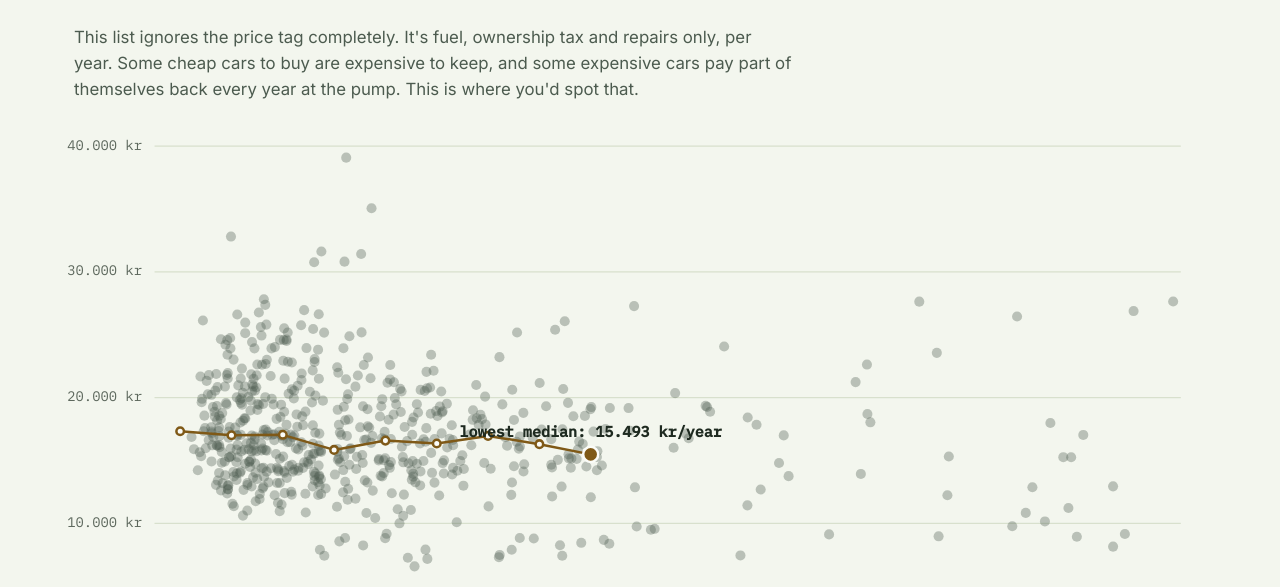
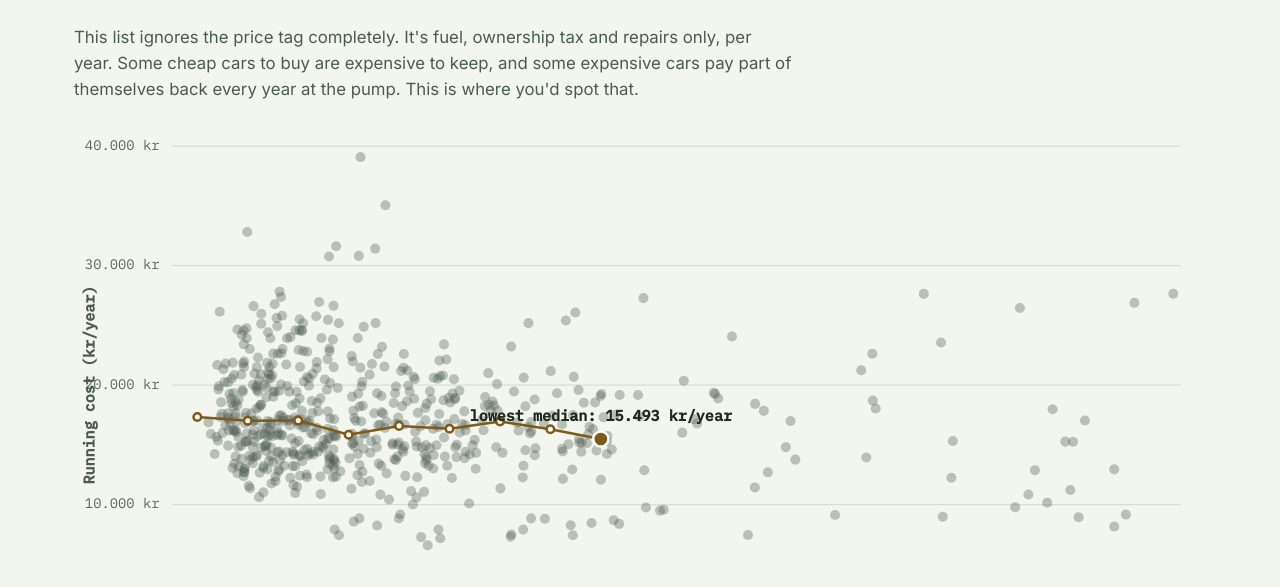
Before and after one commit to hansendevdk/cartierlist, an Astro site in the folder site/: page /running-costs in a window 1280 px wide. Shown: the part 213-800 px from the top of the page. Built offline with nearby package versions, Linux system fonts and the light colour scheme; Astro itself is replaced by a stand-in of ours.

Commit message:
Add axis titles to the price-vs-running-cost chart
Tick values alone didn't say what axis is what. Purchase price along
the bottom, running cost per year along the left.

```diff
--- a/site/src/components/RunningCostChart.astro
+++ b/site/src/components/RunningCostChart.astro
@@ -16,7 +16,7 @@ const hiddenCount = cars.length - shown.length;
 
 const W = 900;
 const H = 460;
-const MARGIN = { top: 16, right: 20, bottom: 44, left: 64 };
+const MARGIN = { top: 16, right: 20, bottom: 64, left: 78 };
 const plotW = W - MARGIN.left - MARGIN.right;
 const plotH = H - MARGIN.top - MARGIN.bottom;
 
@@ -75,6 +75,19 @@ const polyline = trendPoints.map((p) => `${xPos(p.price)},${yPos(p.cost)}`).join
       <text x={xPos(t)} y={H - MARGIN.bottom + 22} class="axis-label x-label">{kr(t)}</text>
     ))}
     <line x1={MARGIN.left} x2={W - MARGIN.right} y1={H - MARGIN.bottom} y2={H - MARGIN.bottom} class="axis-line" />
+
+    <text x={MARGIN.left + plotW / 2} y={H - 10} class="axis-title" text-anchor="middle">
+      Purchase price (kr)
+    </text>
+    <text
+      x={16}
+      y={MARGIN.top + plotH / 2}
+      class="axis-title"
+      text-anchor="middle"
+      transform={`rotate(-90, 16, ${MARGIN.top + plotH / 2})`}
+    >
+      Running cost (kr/year)
+    </text>
 
     {shown.map((c) => (
       <g class="point">
@@ -141,6 +154,12 @@ const polyline = trendPoints.map((p) => `${xPos(p.price)},${yPos(p.cost)}`).join
   .x-label {
     text-anchor: middle;
   }
+  .axis-title {
+    font-family: var(--font-data);
+    font-size: 12px;
+    font-weight: 600;
+    fill: var(--ink-soft);
+  }
   .dot {
     fill: var(--ink-soft);
     opacity: 0.35;
```
